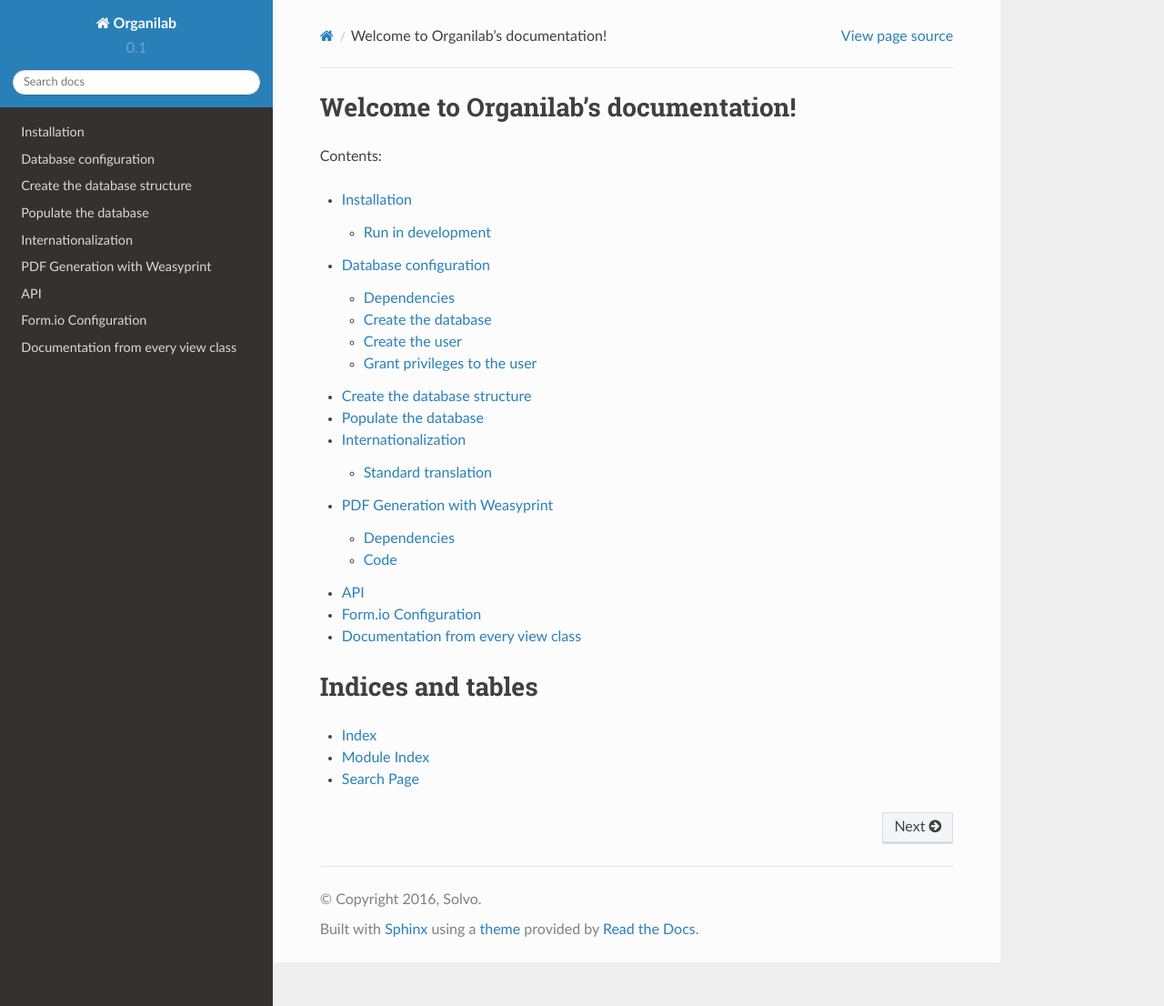
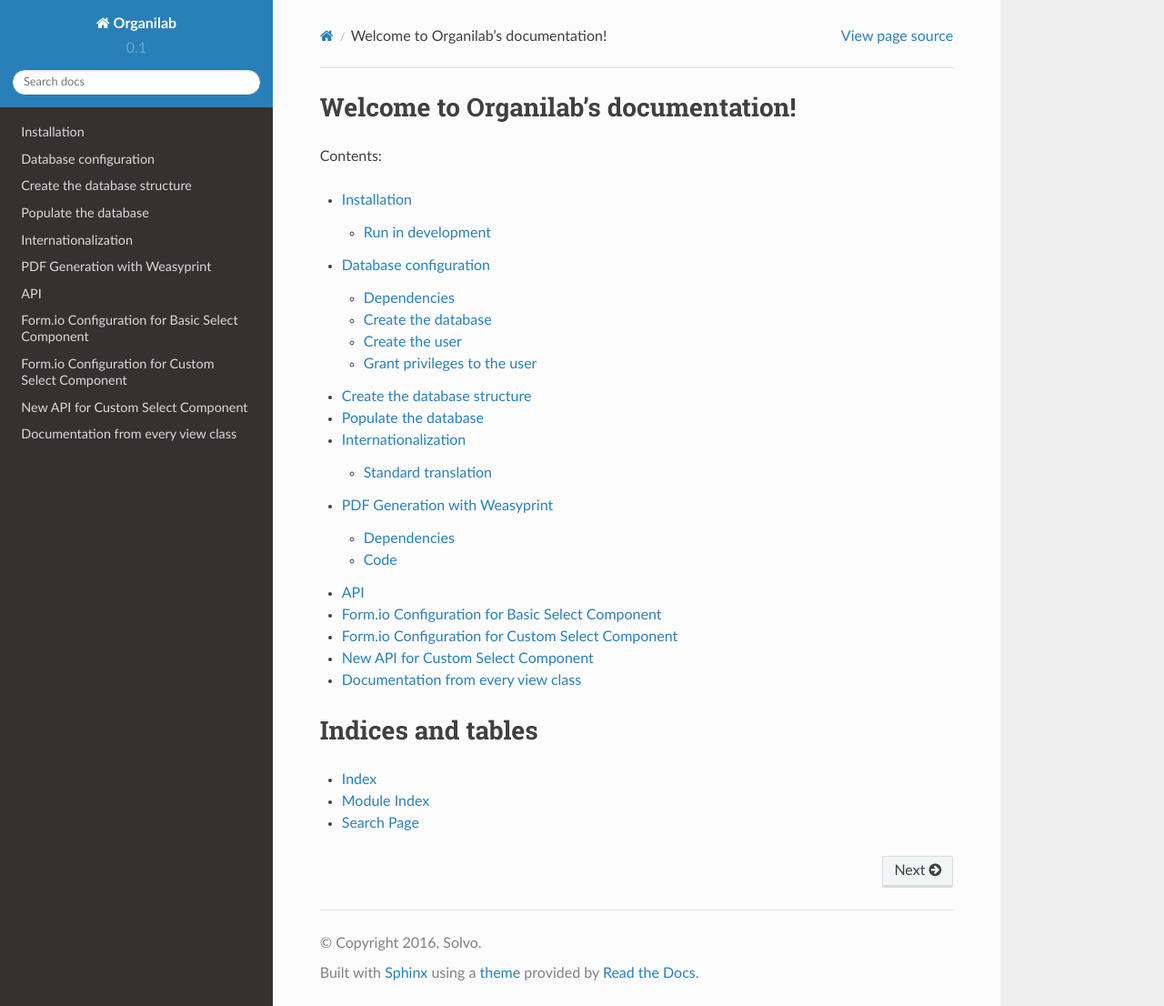
Before and after one commit to Solvosoft/organilab_docs, a Sphinx documentation site: the page built from source/index.rst, in a window 1280 px wide and 1106 px high. Shown: the whole window at 91% size. Built offline with Sphinx 7.4.7 and the Read the Docs theme 2.0.0, drawn with Linux system fonts in a browser that asks for light colours; some of the changed lines change nothing that is shown.

Commit message:
Expanded on previous documentation, added API creation guide, Custom Select configuration

```diff
--- a/source/api_inform.rst
+++ b/source/api_inform.rst
@@ -7,27 +7,72 @@
  - Laboratory by organization (laboratoryOrgView)
  - Laboratory by user (laboratoryView)
  - Incident Report (incidentReportView)
- - Users in organization (objectView)
+ - Users in organization/laboratory (orgView)
 
-The data itself can be accessed using the ``derb/organization_id/api/modelViewToConsult``.
+    .. warning::
+        * This API can process a parameter lab, that gets the users inside a specified laboratory if the organization can change it.
 
-Form.io Configuration
-=======================
+The data itself can be accessed using the ``http://host/derb/organization_id/api/modelViewToConsult``.
 
+Form.io Configuration for Basic Select Component
+=================================================
 If the API is used in a select from ``Form.io``, follow these steps:
  - Access the ``Data tab``.
  - Change the ``Data Source Type`` to ``URL``.
- - Change the ``Data Source URL`` to ``derb/organization_id/api/modelViewToConsult``.
+ - Change the ``Data Source URL`` to ``http://host/derb/organization_id/api/modelViewToConsult``.
  - For consistency, disable the ``Lazy Load Data`` option, for the data to load correctly on edit.
  - Change the ``Storage Type`` to ``Number``.
  - Change the ``ID Path`` to ``item.key``.
  - Change the ``Value Property`` to ``key``.
  - Change the ``Item Template`` to the following:
+
     .. code:: HTML
 
         <option value={{item.key}}>{{item.value}}</option>
 
  - Save the component.
+
+Form.io Configuration for Custom Select Component
+==================================================
+The ``Custom Select`` loads the configured APIs and automatically configures the select component, to load its data.
+
+The APIs configured at this time are:
+ - Users in Laboratory/Organization.
+
+    .. warning::
+        - Getting the users by laboratory requires inputting a laboratory pk in the ``Laboratory identifier`` field.
+        - If the field is blank, the API will get users by organization.
+
+
+ - Laboratory by Organization.
+ - Laboratory by User.
+ - Incident Report.
+ - Inform.
+
+Component settings:
+ - The Value Property must be ``key``.
+ - The display, limit of results, multiple and other settings can be changed.
+ - Save the component.
+
+New API for Custom Select Component
+====================================
+.. warning::
+    It is recommended to create this API in ``derb`` application.
+
+To create a new API follow these steps:
+ - Configure a data serializer to return a key(pk) and value(text).
+ - Configure a view that returns a response with the data ({key, value}).
+ - Create a route that references this view.
+ - Inside the ``CustomSelect.js`` file, in the ``Data`` component setting, create an option in the element with ``data.api`` key, with a descriptive label an the corresponding ``url_name`` as value.
+
+        .. warning::
+            * If the API needs extra data, a parameter for example, the corresponding fields must be implemented.
+            * In the ``OnChange`` method, see if the url for the preview is being extracted correctly, if not, then implement the necessary extraction method.
+            If the data isn't showing in the preview doesn't mean that the ``url_name`` is wrong, test the functionality inside an inform instead.
+
+ - If the url has any other parameter that isn't organization, the ``get_components_url`` method that construct the url, must be modified.
+ - This method can be found in the ``informs.py`` file inside the ``laboratory`` app.
+
 
 Documentation from every view class
 ====================================
```
